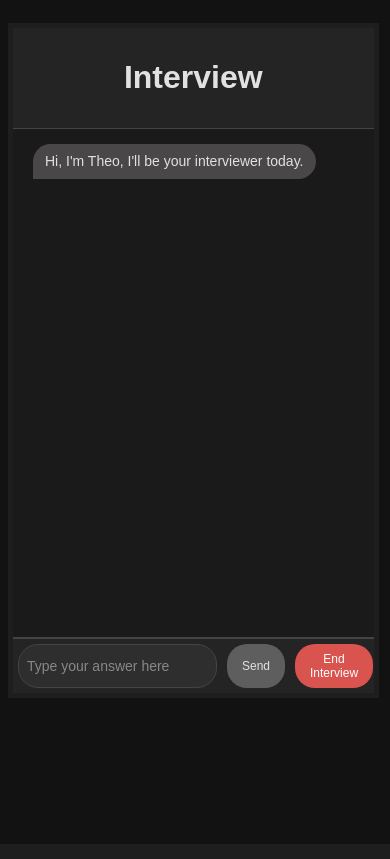
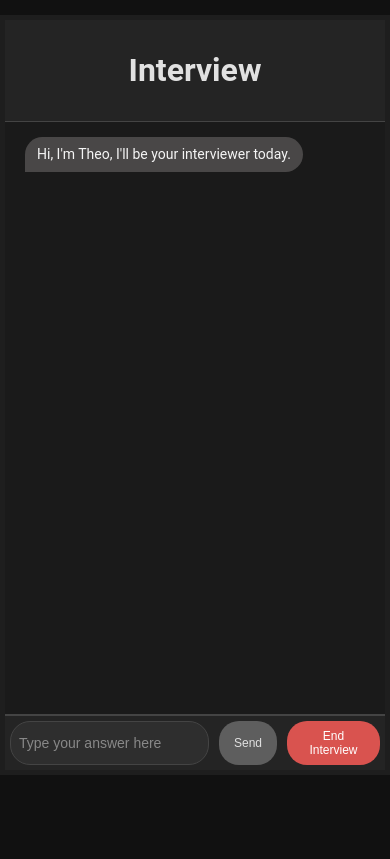
Before and after one commit to Arav1ndE5/InterviewBot, a Flask app: page /interview in a window 390 px wide. Before the commit the page ends 688 px from the top, so only its background shows below. Run offline with Flask 3, Linux system fonts and the light colour scheme; parts of the project's set-up code (start-up, migrations or seed data) failed here and were passed over.

Commit message:
fix for phone

```diff
--- a/static/styles-interview.css
+++ b/static/styles-interview.css
@@ -3,9 +3,9 @@
     display: none;
 }
 
-body {
+/* body {
     font-family: Arial, sans-serif;
-    background-color: #121212; /* Darker background for the dark theme */
+    background-color: #121212;
     color: #e1e1e1;
     padding: 0;
     display: flex;
@@ -15,6 +15,17 @@ body {
     width: 100vw;
     overflow: hidden;
     flex-direction: column;
+}
+ */
+html, body {
+    height: 100%;
+    margin: 0;
+    padding: 0;
+    -ms-overflow-style: none;  /* IE and Edge */
+    scrollbar-width: none;     /* Firefox */
+    font-family: 'Roboto', sans-serif;
+    background-color: #111;
+    color: #f5f5f5;
 }
 
 /* Container for the chat */
@@ -150,14 +161,14 @@ body {
 /* Responsive adjustments */
 @media only screen and (max-width: 600px) {
     body{
-        width: 95vw;
-        overflow: auto; /* Allow scrolling if necessary */
-        height: 80vh;
+        width: 100vw;
+        overflow: -moz-hidden-unscrollable; /* Allow scrolling if necessary */
         padding-top: 15px;
     }
     .chat-container {
         max-width: 100%;
-        height: 96vh;
+        min-height: auto;
+        max-height: 90vh;
         box-shadow: none;
         padding: 5px; /* Adjusted padding for smaller screens */
     }
```
